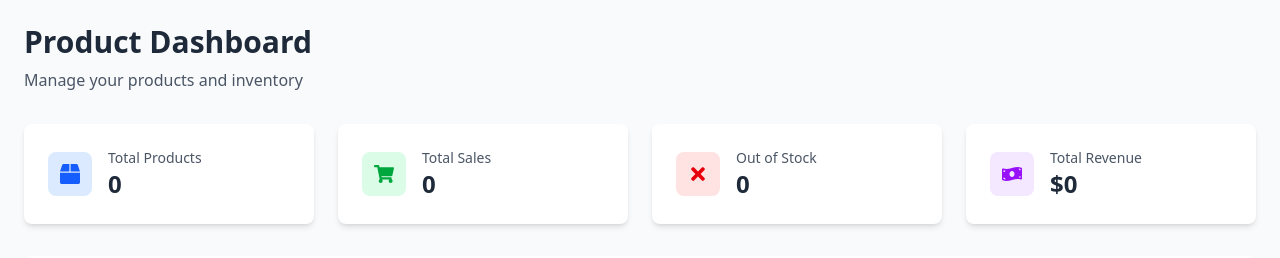
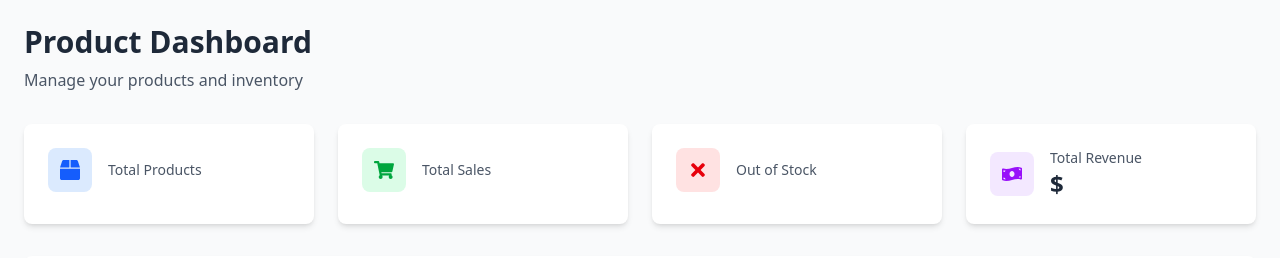
Before and after one commit to nuruddin-osman/laptop-mobile-ecommerc, a React (Vite) app in the folder dashboard/: page /products in a window 1280 px wide. Shown: the top 258 px of the page. Built offline with nearby package versions, Linux system fonts and the light colour scheme; no server answers.

Commit message:
product stats claculate

```diff
--- a/dashboard/src/pages/products/Index.jsx
+++ b/dashboard/src/pages/products/Index.jsx
@@ -31,6 +31,7 @@ const Products = () => {
   const [showFilters, setShowFilters] = useState(false);
   const [isModalOpen, setIsModalOpen] = useState(false);
   const [editingProduct, setEditingProduct] = useState(null);
+  const [statsProduct, setStatsProduct] = useState("");
 
   // Form state
   const [formData, setFormData] = useState({
@@ -118,17 +119,19 @@ const Products = () => {
   };
 
   // Stats data - FIXED: NaN error for products without sales
-  const stats = {
-    totalProducts: products.length,
-    totalSales: products.reduce(
-      (sum, product) => sum + (product.sales || 0),
-      0
-    ),
-    outOfStock: products.filter((product) => product.stock === 0).length,
-    totalRevenue: products.reduce(
-      (sum, product) => sum + product.price * (product.sales || 0),
-      0
-    ),
+  const fetchStats = async () => {
+    try {
+      const response = await axios.get(
+        `http://localhost:4000/api/dashboard/product/stats`
+      );
+      if (response.data) {
+        setStatsProduct(response.data.data);
+      } else {
+        console.log("Stats fetch failed");
+      }
+    } catch (error) {
+      console.log(error);
+    }
   };
 
   // Handle form input changes
@@ -226,6 +229,7 @@ const Products = () => {
 
   // First time load
   useEffect(() => {
+    fetchStats();
     fetchProducts({
       searchTerm,
       categoryFilter,
@@ -240,6 +244,7 @@ const Products = () => {
   // Every term change
   useEffect(() => {
     const delayDebounceFn = setTimeout(() => {
+      fetchStats();
       fetchProducts({
         searchTerm,
         categoryFilter,
@@ -431,7 +436,7 @@ const Products = () => {
                   Total Products
                 </h3>
                 <p className="text-2xl font-bold text-gray-800">
-                  {stats.totalProducts}
+                  {statsProduct.totalProducts}
                 </p>
               </div>
             </div>
@@ -447,7 +452,7 @@ const Products = () => {
                   Total Sales
                 </h3>
                 <p className="text-2xl font-bold text-gray-800">
-                  {stats.totalSales}
+                  {statsProduct.totalSales}
                 </p>
               </div>
             </div>
@@ -463,7 +468,7 @@ const Products = () => {
                   Out of Stock
                 </h3>
                 <p className="text-2xl font-bold text-gray-800">
-                  {stats.outOfStock}
+                  {statsProduct.outOfStock}
                 </p>
               </div>
             </div>
@@ -479,7 +484,7 @@ const Products = () => {
                   Total Revenue
                 </h3>
                 <p className="text-2xl font-bold text-gray-800">
-                  ${stats.totalRevenue.toLocaleString()}
+                  $ {statsProduct.totalRevenue}
                 </p>
               </div>
             </div>
@@ -679,7 +684,7 @@ const Products = () => {
                       {product.brand}
                     </td>
                     <td className="px-6 py-4 whitespace-nowrap text-sm text-gray-900">
-                      {product.sales || 0}{" "}
+                      {product.sales}
                       {/* FIXED: Show 0 if sales is undefined */}
                     </td>
                     <td className="px-6 py-4 whitespace-nowrap">
@@ -909,14 +914,6 @@ const Products = () => {
                           Separate tags with commas
                         </p>
                       </div>
-                    </div>
-
-                    {/* Right Column - Pricing & Details */}
-                    <div className="space-y-5">
-                      <h4 className="font-semibold text-gray-700 border-b pb-2">
-                        Pricing & Details
-                      </h4>
-
                       <div className="grid grid-cols-2 gap-4">
                         <div>
                           <label className="block text-sm font-medium text-gray-700 mb-2">
@@ -939,7 +936,31 @@ const Products = () => {
                             />
                           </div>
                         </div>
+                        <div>
+                          <label className="block text-sm font-medium text-gray-700 mb-2">
+                            Sales
+                          </label>
+                          <div className="relative">
+                            <input
+                              type="number"
+                              name="sales"
+                              value={formData.sales}
+                              onChange={handleInputChange}
+                              className="w-full px-4 py-3 border border-gray-200 rounded-lg focus:outline-none focus:ring-2 focus:ring-blue-500 focus:border-transparent transition-all"
+                              min="0"
+                            />
+                          </div>
+                        </div>
+                      </div>
+                    </div>
 
+                    {/* Right Column - Pricing & Details */}
+                    <div className="space-y-5">
+                      <h4 className="font-semibold text-gray-700 border-b pb-2">
+                        Pricing & Details
+                      </h4>
+
+                      <div className="grid grid-cols-2 gap-4">
                         <div>
                           <label className="block text-sm font-medium text-gray-700 mb-2">
                             Discount (%)
@@ -960,6 +981,13 @@ const Products = () => {
                                 max="100"
                               />
                             </div>
+                          </div>
+                        </div>
+                        <div>
+                          <label className="block text-sm font-medium text-gray-700 mb-2">
+                            ExpiresAt
+                          </label>
+                          <div className="flex flex-col gap-2">
                             <div className="relative">
                               <input
                                 type="date"
```
